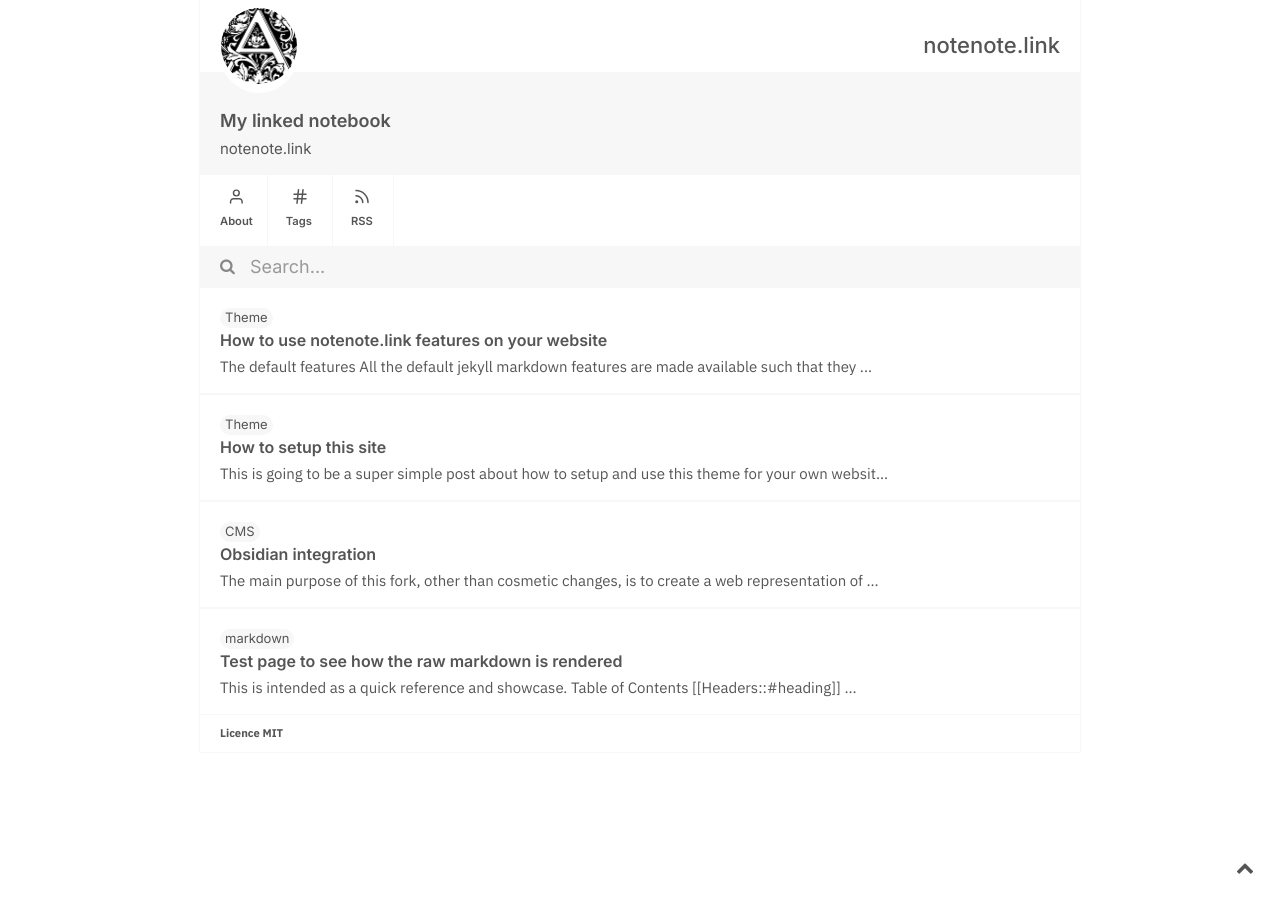
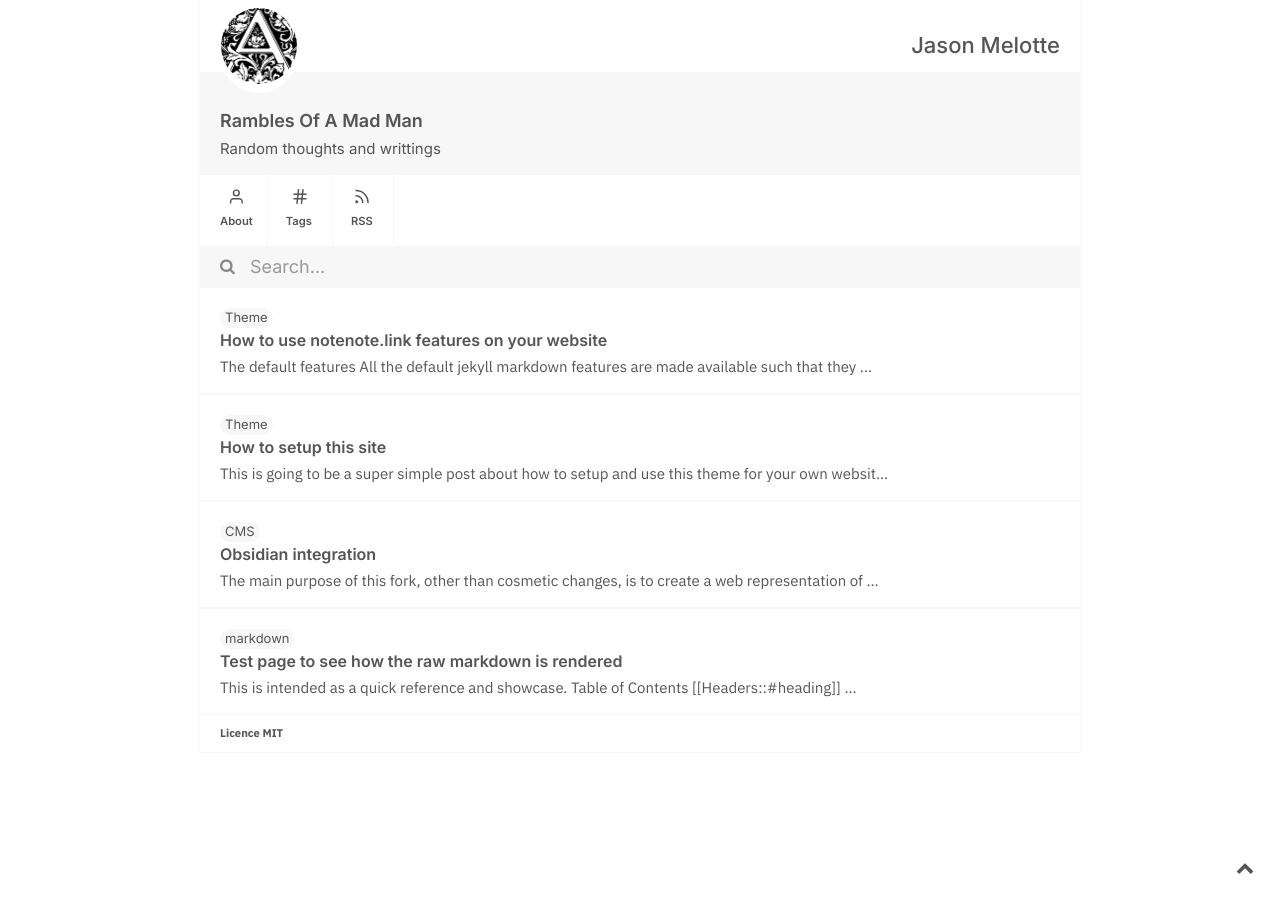
Before and after one commit to Jason-Melotte/notes, a Jekyll site: the page built from index.md, in a window 1280 px wide. Built offline with Jekyll 4.4.1, drawn with Linux system fonts in a browser that asks for light colours.

Commit message:
Update _config.yml

```diff
--- a/_config.yml
+++ b/_config.yml
@@ -1,6 +1,6 @@
-title: notenote.link
-name: My linked notebook
-user_description: notenote.link
+title: Jason Melotte
+name: Rambles Of A Mad Man
+user_description: Random thoughts and writtings
 notes_url: "https://notenote.link.netlify.app"
 profile_pic: /assets/img/profile.png
 favicon: /assets/img/favicon.png
```
